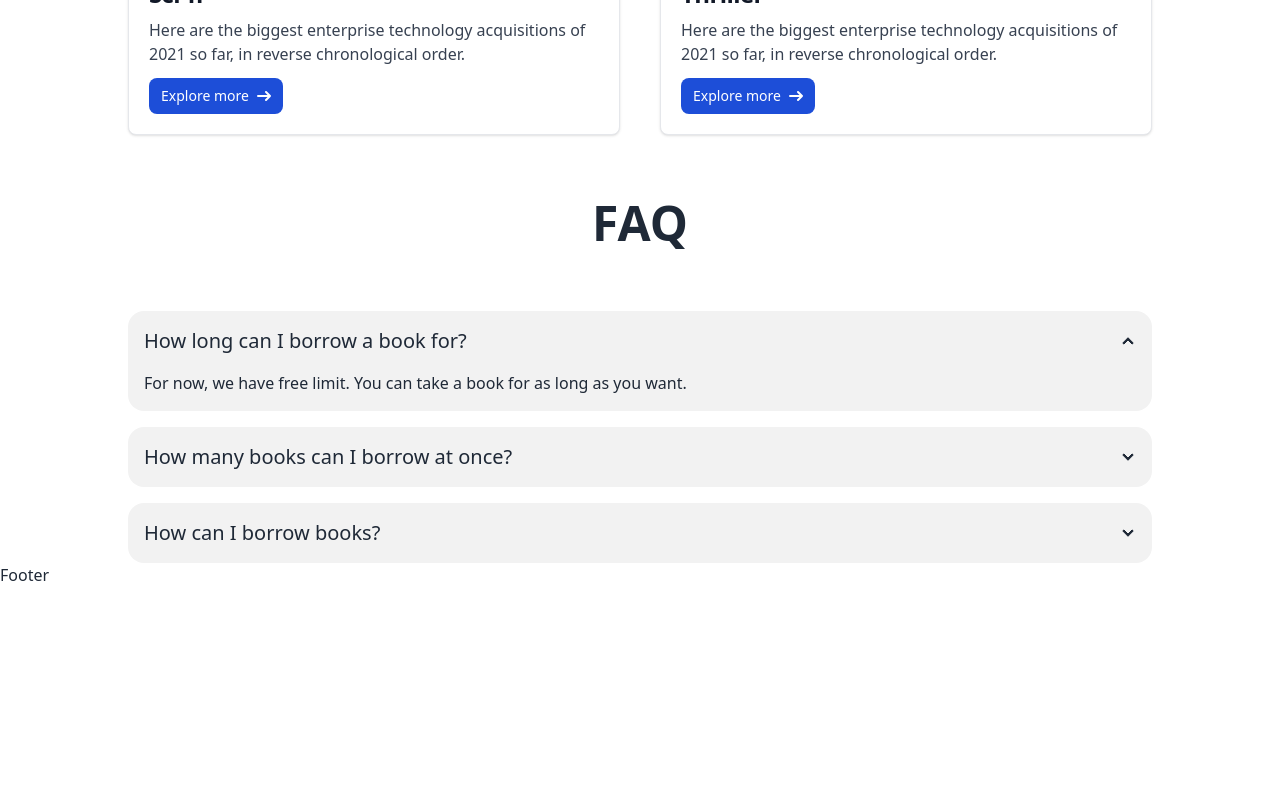
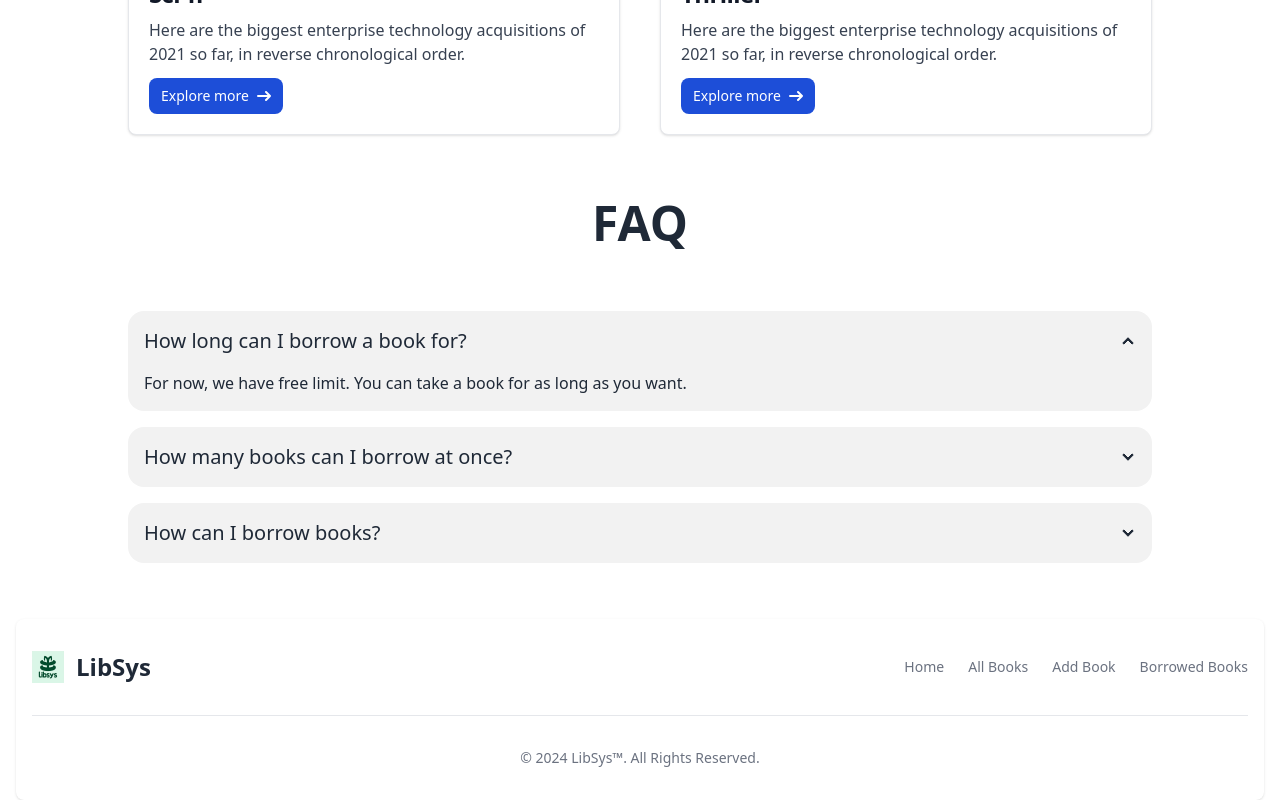
Before and after one commit to arifnayan2861/libsys-client, a React (Vite) app: page / in a window 1280 px wide. Shown: the part 1705-2505 px from the top of the page. Before the commit the page ends 2292 px from the top, so only its background shows below. Built offline with nearby package versions, Linux system fonts and the light colour scheme; no server answers.

Commit message:
footer added, UI bug fixed

```diff
--- a/src/App.jsx
+++ b/src/App.jsx
@@ -7,7 +7,9 @@
   return (
     <>
       <Navbar />
-      <Outlet />
+      <div className="min-h-[calc(100vh-250px)]">
+        <Outlet />
+      </div>
       <Footer />
     </>
   );
--- a/src/components/Footer/Footer.jsx
+++ b/src/components/Footer/Footer.jsx
@@ -1,5 +1,55 @@
+import { Link } from "react-router-dom";
+
+import logo from "../../../public/logo.jpeg";
+
 const Footer = () => {
-  return <div>Footer</div>;
+  return (
+    <footer className="bg-white rounded-lg shadow dark:bg-gray-900 mx-4 mt-14">
+      <div className="w-full max-w-screen-xl mx-auto p-4 md:py-8">
+        <div className="sm:flex sm:items-center sm:justify-between">
+          <a
+            href="https://flowbite.com/"
+            className="flex items-center mb-4 sm:mb-0 space-x-3 rtl:space-x-reverse"
+          >
+            <img src={logo} className="h-8" alt="Flowbite Logo" />
+            <span className="self-center text-2xl font-semibold whitespace-nowrap dark:text-white">
+              LibSys
+            </span>
+          </a>
+          <ul className="flex flex-wrap items-center mb-6 text-sm font-medium text-gray-500 sm:mb-0 dark:text-gray-400">
+            <li>
+              <Link to={"/"} className="hover:underline me-4 md:me-6">
+                Home
+              </Link>
+            </li>
+            <li>
+              <Link to={"/all-books"} className="hover:underline me-4 md:me-6">
+                All Books
+              </Link>
+            </li>
+            <li>
+              <Link to={"/add-book"} className="hover:underline me-4 md:me-6">
+                Add Book
+              </Link>
+            </li>
+            <li>
+              <Link to={"/borrowed-books"} className="hover:underline">
+                Borrowed Books
+              </Link>
+            </li>
+          </ul>
+        </div>
+        <hr className="my-6 border-gray-200 sm:mx-auto dark:border-gray-700 lg:my-8" />
+        <span className="block text-sm text-gray-500 sm:text-center dark:text-gray-400">
+          © 2024{" "}
+          <a href="https://flowbite.com/" className="hover:underline">
+            LibSys™
+          </a>
+          . All Rights Reserved.
+        </span>
+      </div>
+    </footer>
+  );
 };
 
 export default Footer;
```
